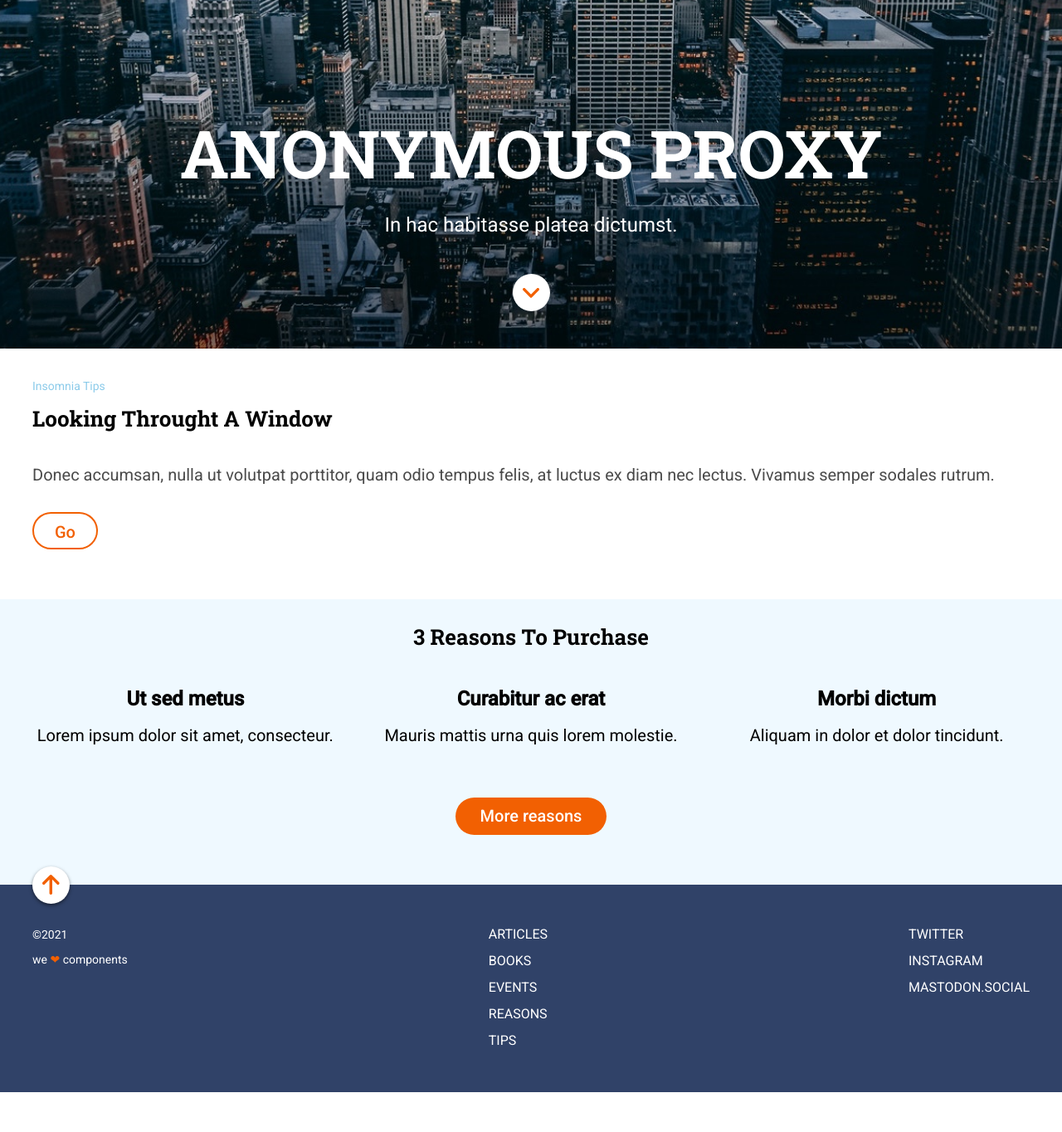
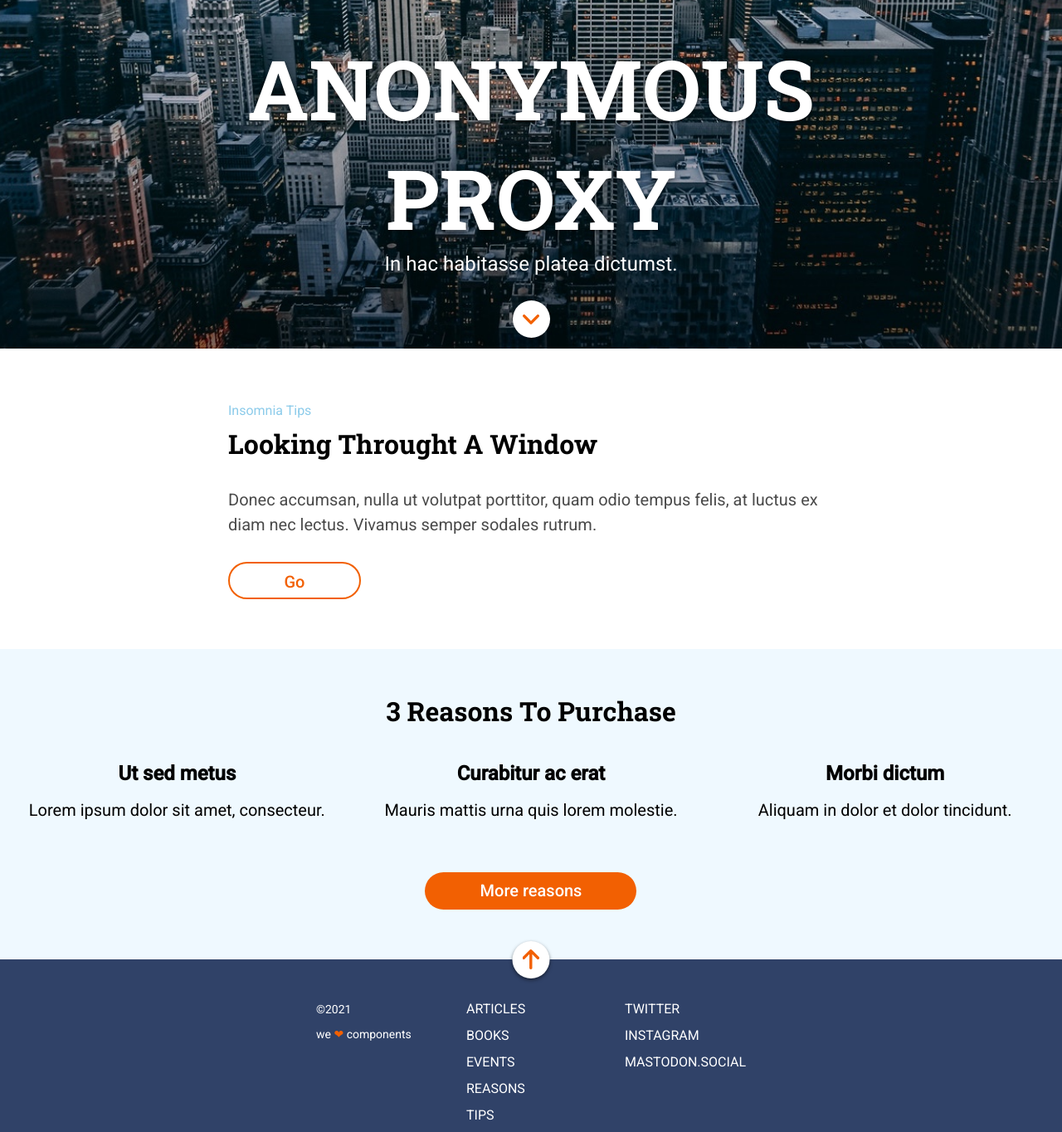
Before and after one commit to Adalab/modulo-1-evaluacion-final-TaniaGamGonz, a website: page public/index.html in a window 1280 px wide. Shown: the part 380-1744 px from the top of the page at 83% size. Before the commit the page ends 1696 px from the top, so only its background shows below. Drawn offline with Linux system fonts and the light colour scheme.

Commit message:
Finished desktop styles

```diff
--- a/public/index.html
+++ b/public/index.html
@@ -39,13 +39,17 @@
 
     <main>
       <section class="window">
+        <div class="window__container">
           <small class="window__tip">Insomnia Tips</small>
           <h2 class="window__title">Looking throught a window</h2>
           <p class="window__text">
             Donec accumsan, nulla ut volutpat porttitor, quam odio tempus felis, at
             luctus ex diam nec lectus. Vivamus semper sodales rutrum.
           </p>
-        <a class="window__link" href="#" title="go to the window">Go</a>
+          <a class="window__link" href="https://adalab.es/" title="go to the window"
+            >Go</a
+          >
+        </div>
       </section>
 
 
--- a/src/scss/components/_reasons-section.scss
+++ b/src/scss/components/_reasons-section.scss
@@ -13,12 +13,19 @@
     grid-template-rows: auto auto auto;
   }
 
+  @media all and (min-width: 1200px) {
+    padding: 60px 0;
+  }
+
   &__title {
     font-size: 2.4rem;
     margin-bottom: 45px;
     @media all and (min-width: 768px) {
       font-size: 2.6rem;
       grid-column: 1/4;
+    }
+    @media all and (min-width: 1200px) {
+      font-size: 3.2rem;
     }
   }
   .reason {
@@ -67,5 +74,9 @@
     @media all and (min-width: 768px) {
       grid-column: 1/4;
     }
+    @media all and (min-width: 1200px) {
+      width: 255px;
+      padding: 0;
+    }
   }
 }
--- a/src/scss/components/_window-section.scss
+++ b/src/scss/components/_window-section.scss
@@ -5,10 +5,23 @@
   @media all and (min-width: 768px) {
     padding: 30px 39px 60px 39px;
   }
+  @media all and (min-width: 1200px) {
+    padding: 60px 0;
+  }
+
+  &__container {
+    @media all and (min-width: 1200px) {
+      margin: 0 auto;
+      max-width: 730px;
+    }
+  }
 
   &__tip {
     font-size: 1.4rem;
     color: $light-blue;
+    @media all and (min-width: 1200px) {
+      font-size: 1.6rem;
+    }
   }
   &__title {
     color: $black;
@@ -19,6 +32,9 @@
       font-size: 2.6rem;
       line-height: 45px;
       margin-bottom: 30px;
+    }
+    @media all and (min-width: 1200px) {
+      font-size: 3.2rem;
     }
   }
   &__text {
@@ -42,6 +58,11 @@
     text-align: center;
     transition: color 0.5s, background-color 1s, box-shadow 1s;
 
+    @media all and (min-width: 1200px) {
+      width: 160px;
+      padding: 0;
+    }
+
     &:hover {
       color: $white;
       background-color: $orange;
--- a/src/scss/layout/_footer.scss
+++ b/src/scss/layout/_footer.scss
@@ -14,18 +14,34 @@
     justify-content: space-between;
     align-items: flex-start;
   }
+  @media all and (min-width: 1200px) {
+    justify-content: center;
+    padding: 45px 0;
+  }
 
   &__arrow {
     position: absolute;
     top: 0;
     margin-top: -22.5px;
     box-shadow: 0 2px 4px rgba(0, 0, 0, 0.5);
+
+    @media all and (min-width: 768px) {
+      left: 50%;
+      transform: translateX(-50%);
+    }
   }
 
   &__menu {
     margin-bottom: 30px;
     @media all and (min-width: 768px) {
       margin-bottom: 0;
+    }
+    @media all and (min-width: 1200px) {
+      margin-left: 30px;
+
+      &:first-of-type {
+        width: 161px;
+      }
     }
 
     .menu__section {
@@ -52,5 +68,8 @@
   }
   &__container {
     order: -1;
+    @media all and (min-width: 1200px) {
+      width: 151px;
+    }
   }
 }
--- a/src/scss/layout/_header.scss
+++ b/src/scss/layout/_header.scss
@@ -12,6 +12,9 @@
 
   @media all and (min-width: 768px) {
     padding-bottom: 45px;
+  }
+  @media all and (min-width: 1200px) {
+    padding-bottom: 13px;
   }
 
   &__burguer {
@@ -31,10 +34,17 @@
     text-align: center;
     text-transform: uppercase;
     margin-bottom: 10px;
+    text-shadow: 0 2px 5px rgba(0, 0, 0, 0.5);
     @media all and (min-width: 768px) {
       font-size: 8rem;
       line-height: 106px;
       margin-bottom: 20px;
+    }
+    @media all and (min-width: 1200px) {
+      font-size: 10rem;
+      line-height: 132px;
+      margin-bottom: 0;
+      max-width: 730px;
     }
   }
   &__text {
@@ -42,6 +52,7 @@
     margin-bottom: 45px;
     @media all and (min-width: 768px) {
       font-size: 2.4rem;
+      margin-bottom: 30px;
     }
   }
 }
--- a/src/scss/main.scss
+++ b/src/scss/main.scss
@@ -3,7 +3,6 @@
 @import "core/global";
 @import "components/window-section.scss";
 @import "components/reasons-section";
-@import "layout/page";
 @import "layout/header";
 @import "layout/footer";
 @import "pages/index";
```
Also changed, not shown: src/html/partials/window-section.html (+5 -1 lines), public/assets/css/main.css, src/scss/layout/_page.scss (added), 1 other file. Lines whose indentation alone changed are shown as unchanged.
